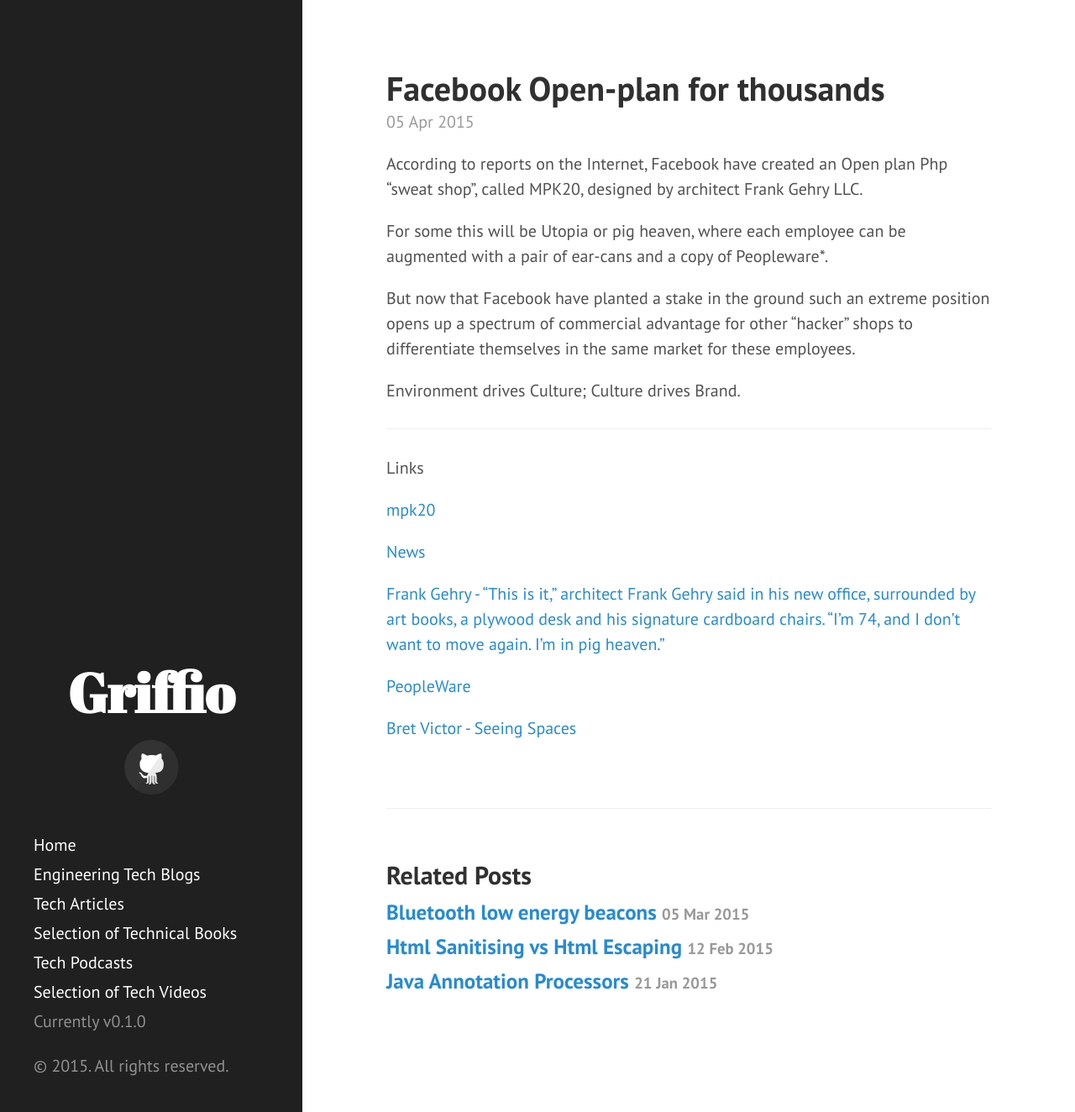
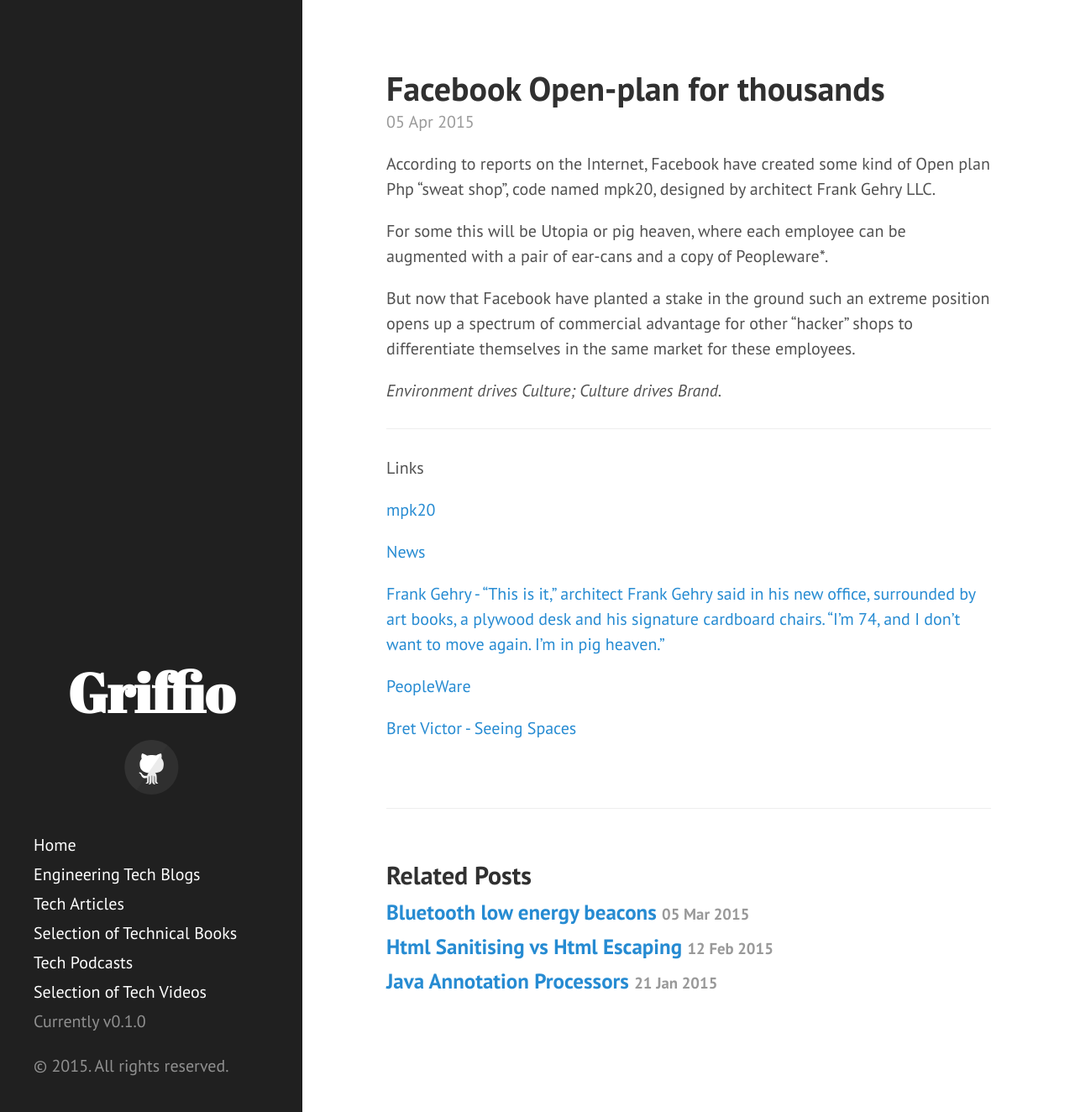
Before and after one commit to griffio/griffio.github.io, a Jekyll site: the page built from _posts/2015-04-05-Facebook-openplan.md, in a window 1280 px wide and 1324 px high. Shown: the whole window at 84% size. Built offline with Jekyll 4.4.1, drawn with Linux system fonts in a browser that asks for light colours; nearby versions of some CDN libraries.

Commit message:
Update 2015-04-05-Facebook-openplan.md

```diff
--- a/_posts/2015-04-05-Facebook-openplan.md
+++ b/_posts/2015-04-05-Facebook-openplan.md
@@ -7,13 +7,13 @@
 summary: Facebook Open-plan for thousands
 ---
 
-According to reports on the Internet, Facebook have created an Open plan Php "sweat shop", called MPK20, designed by architect Frank Gehry LLC.
+According to reports on the Internet, Facebook have created some kind of Open plan Php "sweat shop", code named mpk20, designed by architect Frank Gehry LLC.
 
 For some this will be Utopia or pig heaven, where each employee can be augmented with a pair of ear-cans and a copy of Peopleware*.
 
 But now that Facebook have planted a stake in the ground such an extreme position opens up a spectrum of commercial advantage for other “hacker” shops to differentiate themselves in the same market for these employees.
 
-Environment drives Culture; Culture drives Brand.
+*Environment drives Culture; Culture drives Brand*.
 
 ---
 
```
